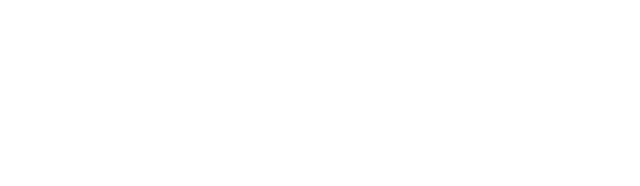
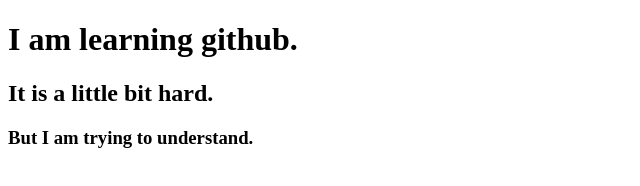
Before and after one commit to Sheikh-Obaidullah/My-second-repo, a plain HTML site: page index.html in a window 1280 px wide. Shown: the whole page, without its empty margins (0-640 px from the left). Drawn offline with Linux system fonts and the light colour scheme.

Commit message:
add header

```diff
--- a/index.html
+++ b/index.html
@@ -7,6 +7,9 @@
     <title>My second repo</title>
 </head>
 <body>
-
+    <h1>I am learning github.</h1>
+    <h2>It is a little bit hard.</h2>
+    <h3>But I am trying to understand.</h3>
+    <p></p>
 </body>
 </html>
```
